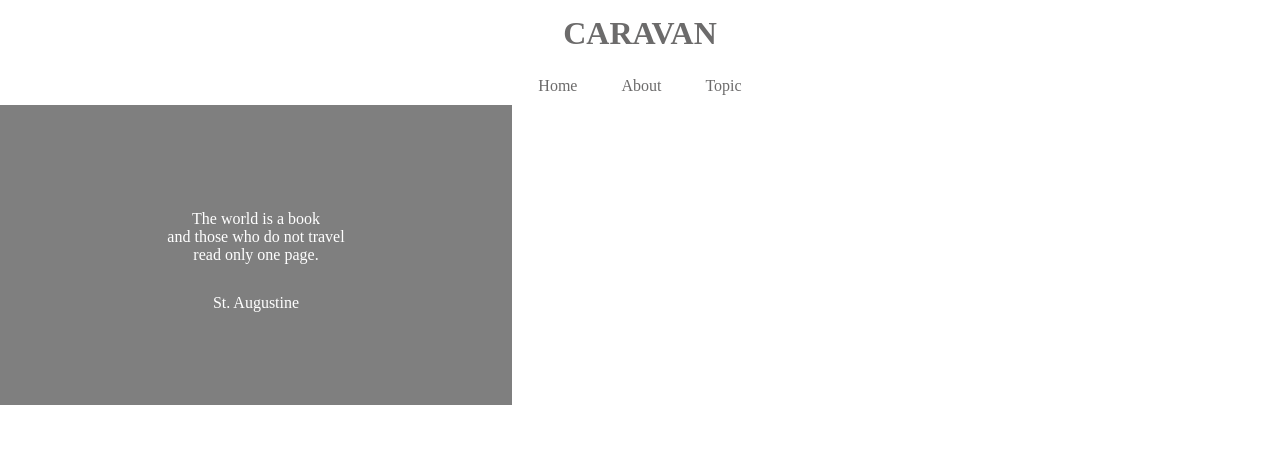
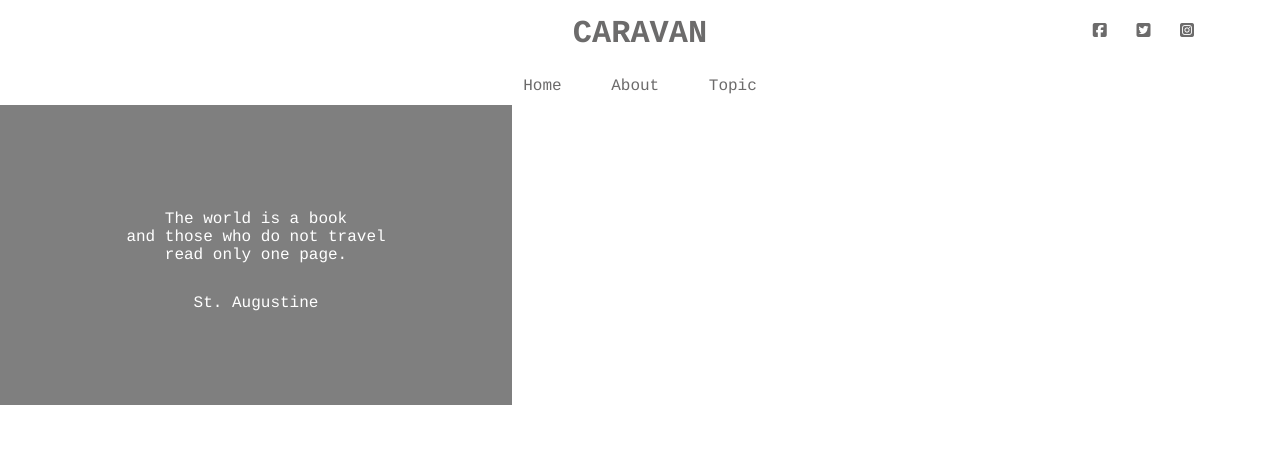
Before and after one commit to sukepio/caravan, a plain HTML site: page index.html in a window 1280 px wide. Shown: the top 469 px of the page. Drawn offline with Linux system fonts and the light colour scheme.

Commit message:
[Start] 1-10_課題

```diff
--- a/index.html
+++ b/index.html
@@ -2,6 +2,7 @@
 <html lang="ja">
   <head>
     <meta charset="utf-8">
+    <script src="https://kit.fontawesome.com/c3574ee77e.js" crossorigin="anonymous"></script>
     <title>CARAVAN</title>
     <link rel="stylesheet" href="style.css">
   </head>
@@ -14,6 +15,12 @@
           CARAVAN
         </a>
       </h1>
+      <div class="social">
+
+        <i class="fab fa-facebook-square"></i>
+        <i class="fab fa-twitter-square"></i>
+        <i class="fab fa-instagram-square"></i>
+      </div>
     </header>
 
       <nav>
--- a/style.css
+++ b/style.css
@@ -9,13 +9,28 @@ a {
   text-decoration: none;
 }
 
+header, nav, h2, .main-visual, footer {
+  font-family: Chalkduster, "Brandley Hand", Courier, "Segoe Print", sans-serif;
+}
+
 header {
   width: 90%;
   padding: 15px 0;
   margin: 0 auto;
   text-align: center;
+  position: relative;
 }
 
+.social {
+  position: absolute;
+  top: 22px;
+  right: 22px;
+}
+
+.social i {
+  display: inline-block;
+  margin-left: 20px;
+}
 
 header .heading {
   font-size: 32px;
```
